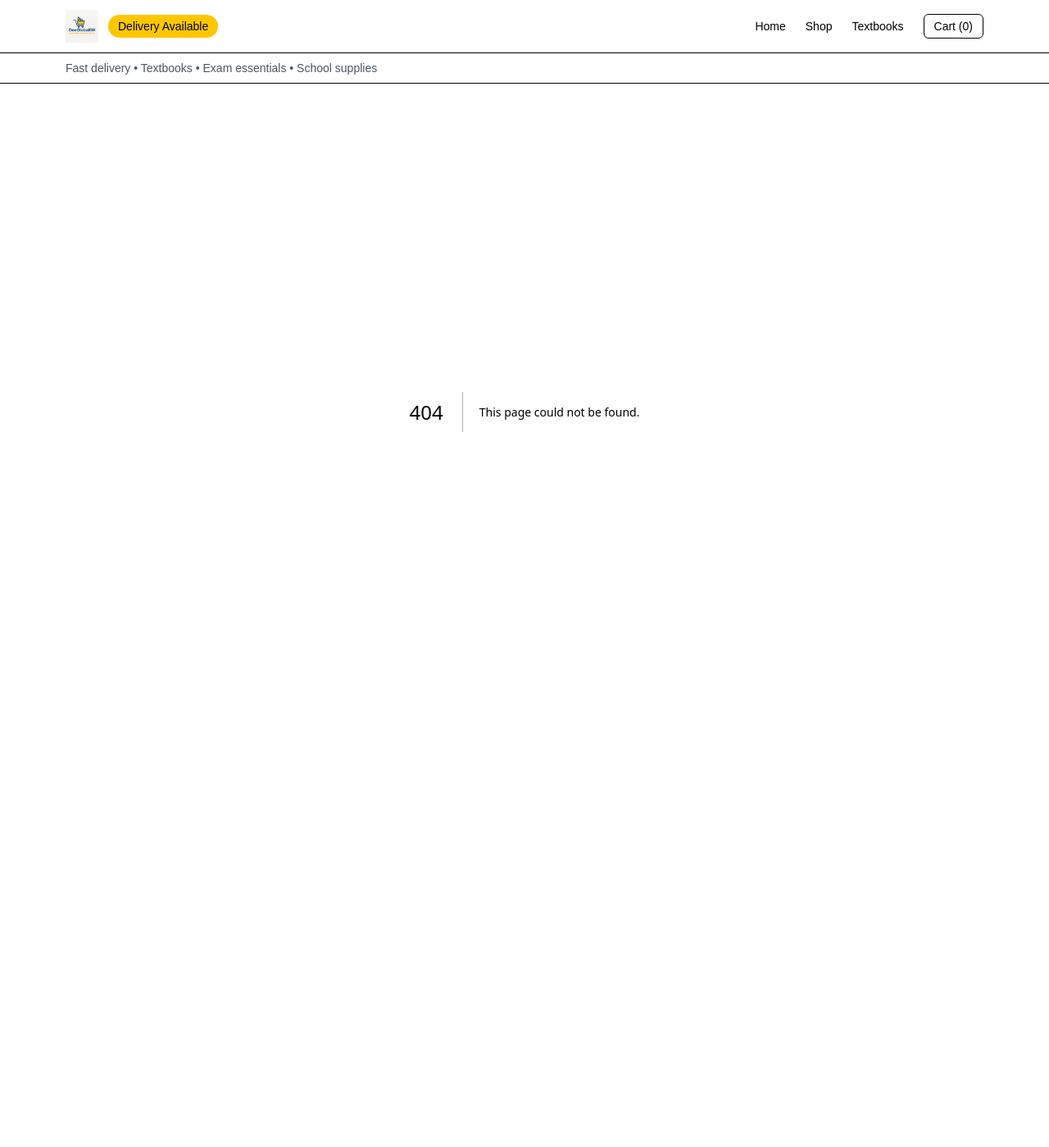
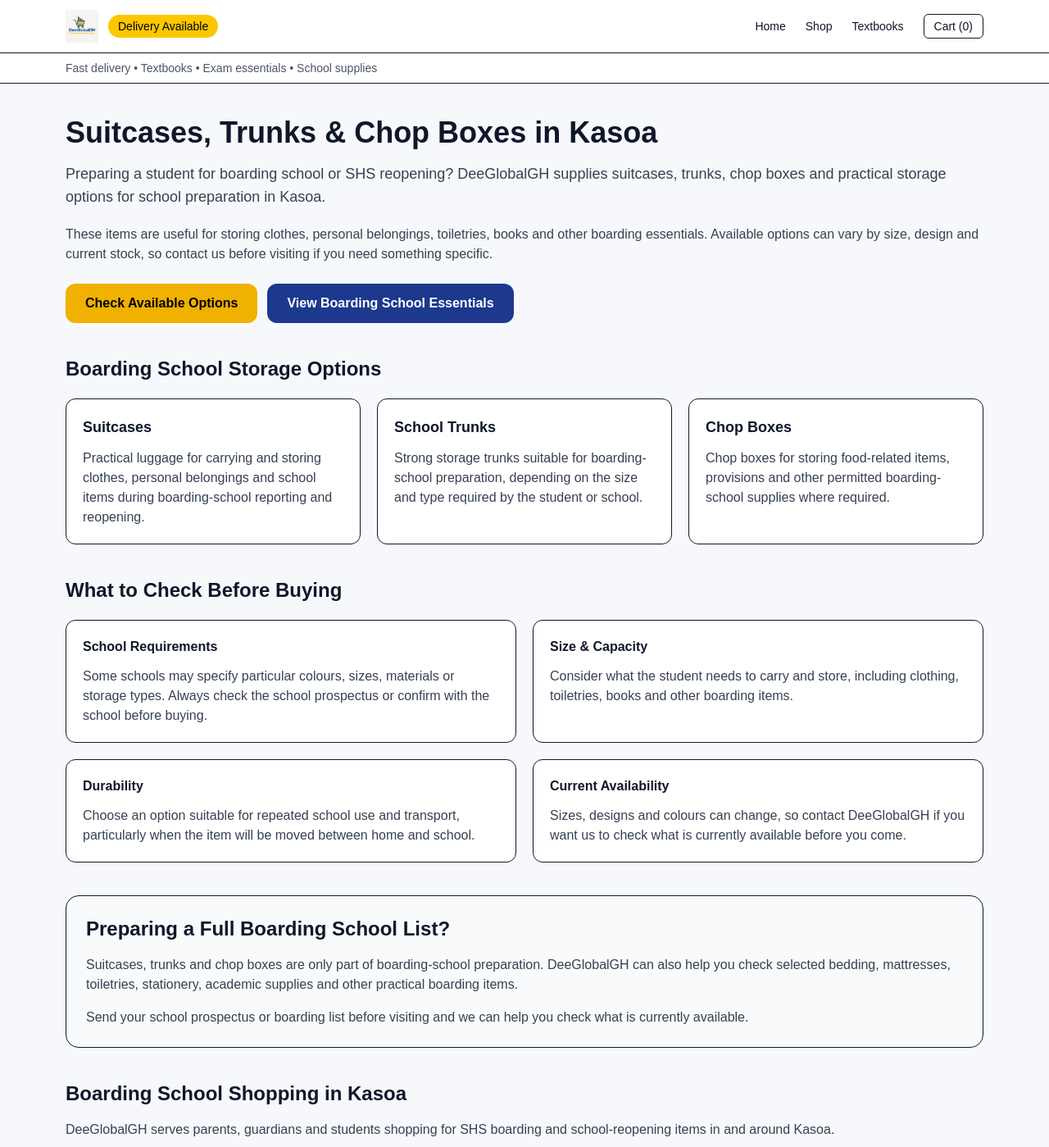
Before and after one commit to dlanquaye/deeglobalgh-website, a Next.js app: page /boarding-school-trunks-chop-boxes-suitcases-kasoa in a window 1280 px wide. Before the commit this address had no page. Shown: the top 1399 px of the page at 82% size. Before the commit the page ends 902 px from the top, so only its background shows below. Built offline with nearby package versions, Linux system fonts and the light colour scheme.

Commit message:
Add boarding school trunks chop boxes and suitcases page

```diff
--- a/app/boarding-school-essentials-kasoa/page.tsx
+++ b/app/boarding-school-essentials-kasoa/page.tsx
@@ -42,6 +42,13 @@ export default function BoardingSchoolEssentialsKasoaPage() {
         >
           Send Your Prospectus on WhatsApp
         </a>
+
+        <Link
+  href="/boarding-school-trunks-chop-boxes-suitcases-kasoa"
+  className="border px-4 py-2 rounded-xl"
+>
+  Suitcases, Trunks & Chop Boxes
+</Link>
 
         <Link
           href="/school-list-items-kasoa"
--- /dev/null
+++ b/app/boarding-school-trunks-chop-boxes-suitcases-kasoa/page.tsx
@@ -0,0 +1,214 @@
+import Link from "next/link";
+
+export const metadata = {
+  title: "Suitcases, Trunks & Chop Boxes in Kasoa | Boarding School Ghana",
+  description:
+    "Find boarding school suitcases, trunks, chop boxes and storage options in Kasoa from DeeGlobalGH. Ideal for SHS boarding preparation, school reopening and prospectus shopping.",
+  alternates: {
+    canonical:
+      "https://www.shopdeeglobalgh.com/boarding-school-trunks-chop-boxes-suitcases-kasoa",
+  },
+};
+
+export default function BoardingStorageKasoaPage() {
+  return (
+    <div className="max-w-6xl mx-auto px-4 py-10">
+      <section className="mb-10">
+        <h1 className="text-3xl md:text-4xl font-bold mb-4">
+          Suitcases, Trunks & Chop Boxes in Kasoa
+        </h1>
+
+        <p className="text-lg text-gray-700 mb-5">
+          Preparing a student for boarding school or SHS reopening? DeeGlobalGH
+          supplies suitcases, trunks, chop boxes and practical storage options
+          for school preparation in Kasoa.
+        </p>
+
+        <p className="text-gray-700 mb-6">
+          These items are useful for storing clothes, personal belongings,
+          toiletries, books and other boarding essentials. Available options can
+          vary by size, design and current stock, so contact us before visiting
+          if you need something specific.
+        </p>
+
+        <div className="flex flex-wrap gap-3">
+          <a
+            href="https://wa.me/233270030000?text=Hello%20DeeGlobalGH%2C%20I%20want%20to%20check%20available%20suitcases%2C%20trunks%20and%20chop%20boxes%20for%20boarding%20school."
+            target="_blank"
+            rel="noopener noreferrer"
+            className="bg-yellow-500 text-black px-6 py-3 rounded-xl font-bold"
+          >
+            Check Available Options
+          </a>
+
+          <Link
+            href="/boarding-school-essentials-kasoa"
+            className="bg-blue-900 text-white px-6 py-3 rounded-xl font-bold"
+          >
+            View Boarding School Essentials
+          </Link>
+        </div>
+      </section>
+
+      <section className="mb-10">
+        <h2 className="text-2xl font-bold mb-5">
+          Boarding School Storage Options
+        </h2>
+
+        <div className="grid gap-5 md:grid-cols-3">
+          <div className="border rounded-xl p-5 bg-white">
+            <h3 className="font-bold text-lg mb-3">Suitcases</h3>
+            <p className="text-gray-700">
+              Practical luggage for carrying and storing clothes, personal
+              belongings and school items during boarding-school reporting and
+              reopening.
+            </p>
+          </div>
+
+          <div className="border rounded-xl p-5 bg-white">
+            <h3 className="font-bold text-lg mb-3">School Trunks</h3>
+            <p className="text-gray-700">
+              Strong storage trunks suitable for boarding-school preparation,
+              depending on the size and type required by the student or school.
+            </p>
+          </div>
+
+          <div className="border rounded-xl p-5 bg-white">
+            <h3 className="font-bold text-lg mb-3">Chop Boxes</h3>
+            <p className="text-gray-700">
+              Chop boxes for storing food-related items, provisions and other
+              permitted boarding-school supplies where required.
+            </p>
+          </div>
+        </div>
+      </section>
+
+      <section className="mb-10">
+        <h2 className="text-2xl font-bold mb-5">
+          What to Check Before Buying
+        </h2>
+
+        <div className="grid gap-5 md:grid-cols-2">
+          <div className="border rounded-xl p-5 bg-white">
+            <h3 className="font-bold mb-3">School Requirements</h3>
+            <p className="text-gray-700">
+              Some schools may specify particular colours, sizes, materials or
+              storage types. Always check the school prospectus or confirm with
+              the school before buying.
+            </p>
+          </div>
+
+          <div className="border rounded-xl p-5 bg-white">
+            <h3 className="font-bold mb-3">Size & Capacity</h3>
+            <p className="text-gray-700">
+              Consider what the student needs to carry and store, including
+              clothing, toiletries, books and other boarding items.
+            </p>
+          </div>
+
+          <div className="border rounded-xl p-5 bg-white">
+            <h3 className="font-bold mb-3">Durability</h3>
+            <p className="text-gray-700">
+              Choose an option suitable for repeated school use and transport,
+              particularly when the item will be moved between home and school.
+            </p>
+          </div>
+
+          <div className="border rounded-xl p-5 bg-white">
+            <h3 className="font-bold mb-3">Current Availability</h3>
+            <p className="text-gray-700">
+              Sizes, designs and colours can change, so contact DeeGlobalGH if
+              you want us to check what is currently available before you come.
+            </p>
+          </div>
+        </div>
+      </section>
+
+      <section className="mb-10 border rounded-2xl p-6 bg-gray-50">
+        <h2 className="text-2xl font-bold mb-4">
+          Preparing a Full Boarding School List?
+        </h2>
+
+        <p className="text-gray-700 mb-4">
+          Suitcases, trunks and chop boxes are only part of boarding-school
+          preparation. DeeGlobalGH can also help you check selected bedding,
+          mattresses, toiletries, stationery, academic supplies and other
+          practical boarding items.
+        </p>
+
+        <p className="text-gray-700">
+          Send your school prospectus or boarding list before visiting and we
+          can help you check what is currently available.
+        </p>
+      </section>
+
+      <section className="mb-10">
+        <h2 className="text-2xl font-bold mb-4">
+          Boarding School Shopping in Kasoa
+        </h2>
+
+        <p className="text-gray-700 mb-4">
+          DeeGlobalGH serves parents, guardians and students shopping for SHS
+          boarding and school-reopening items in and around Kasoa.
+        </p>
+
+        <p className="text-gray-700">
+          Visit us at Kasoa New Market or contact us first if you want to check
+          specific items before travelling.
+        </p>
+      </section>
+
+      <section className="mb-10">
+        <h2 className="text-xl font-bold mb-4">
+          Related Boarding School Guides
+        </h2>
+
+        <div className="flex flex-wrap gap-3">
+          <Link
+            href="/boarding-school-essentials-kasoa"
+            className="border px-4 py-2 rounded-xl"
+          >
+            Boarding School Essentials
+          </Link>
+
+          <Link
+            href="/shs-prospectus-shopping-kasoa"
+            className="border px-4 py-2 rounded-xl"
+          >
+            SHS Prospectus Shopping
+          </Link>
+
+          <Link
+            href="/ges-harmonised-shs-prospectus-2026-2027"
+            className="border px-4 py-2 rounded-xl"
+          >
+            GES SHS Prospectus Checklist
+          </Link>
+
+          <Link
+            href="/school-reopening-essentials-kasoa"
+            className="border px-4 py-2 rounded-xl"
+          >
+            School Reopening Essentials
+          </Link>
+
+          <Link
+            href="/shs-commonly-forgotten-items-checklist"
+            className="border px-4 py-2 rounded-xl"
+          >
+            Commonly Forgotten SHS Items
+          </Link>
+        </div>
+      </section>
+
+      <section className="border-t pt-6">
+        <p className="text-sm text-gray-600">
+          Product sizes, colours, designs and availability may change.
+          DeeGlobalGH does not guarantee that every suitcase, trunk or chop box
+          type is always in stock. Contact us to confirm specific requirements
+          before visiting.
+        </p>
+      </section>
+    </div>
+  );
+}
--- a/app/sitemap.ts
+++ b/app/sitemap.ts
@@ -19,6 +19,7 @@ export default function sitemap(): MetadataRoute.Sitemap {
     { url: `${SITE_URL}/ges-harmonised-shs-prospectus-2026-2027`, lastModified: new Date() },
     { url: `${SITE_URL}/shs-commonly-forgotten-items-checklist`, lastModified: new Date() },
     { url: `${SITE_URL}/school-reopening-essentials-kasoa`, lastModified: new Date() },
+    { url: `${SITE_URL}/boarding-school-trunks-chop-boxes-suitcases-kasoa`, lastModified: new Date() },
 
     // Exercise Books & A4 commercial SEO
     {
```
